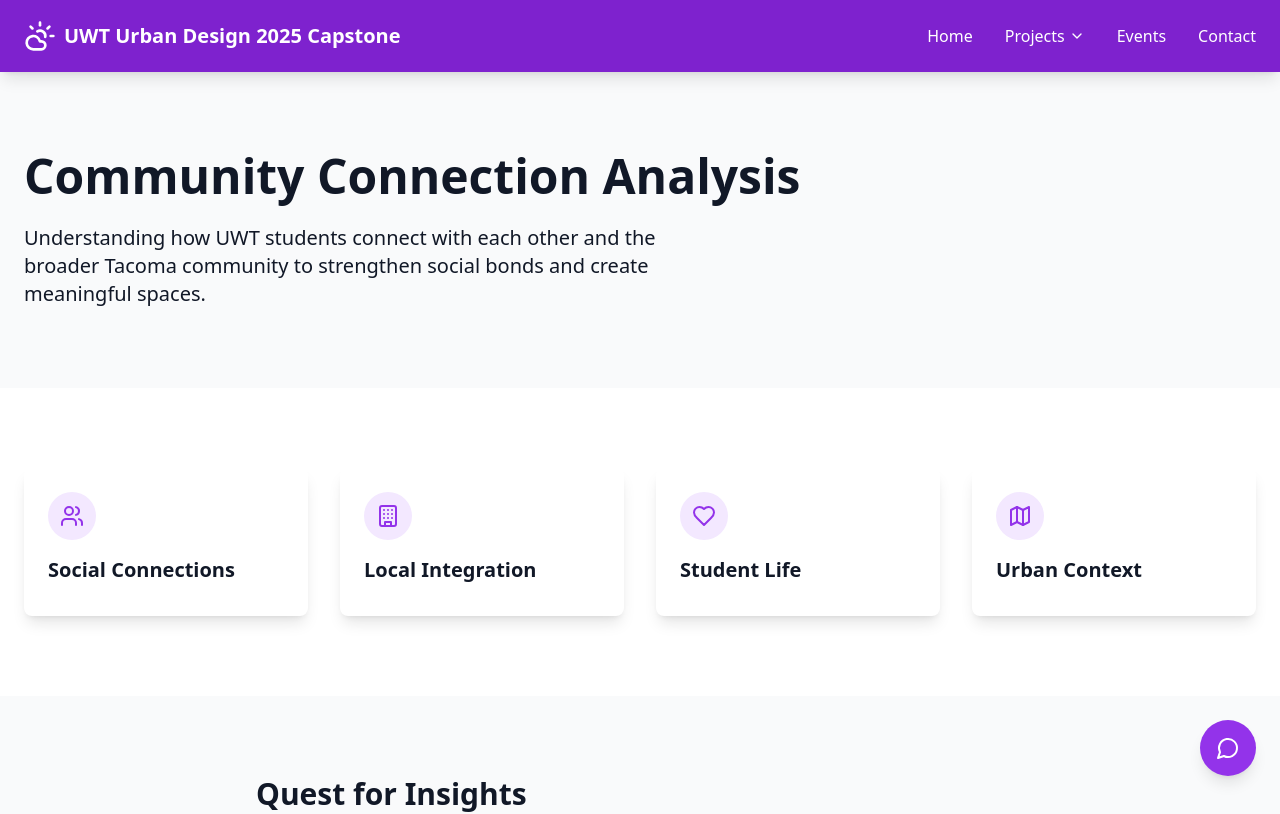
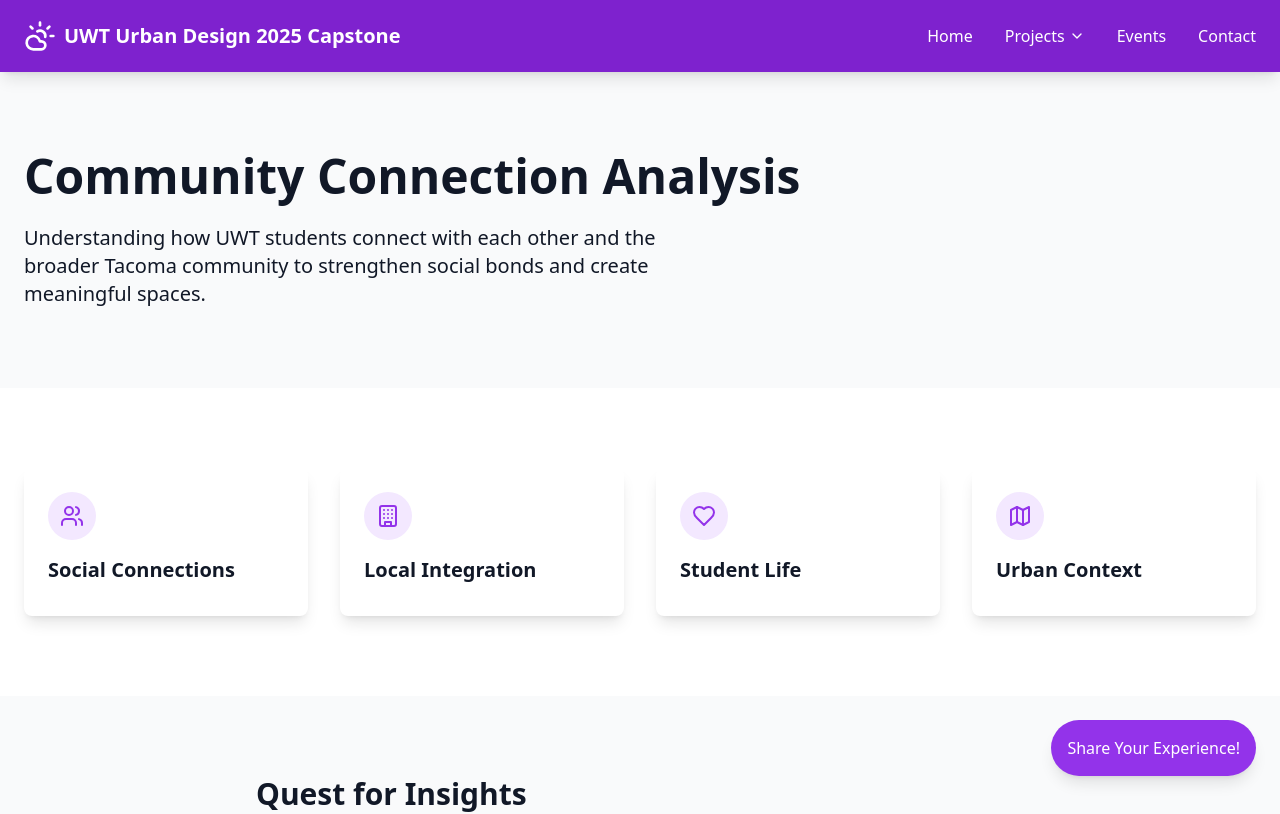
Before and after one commit to Hieu2M/UWTSurvey, a React (Vite) app: page /projects/community-analysis in a window 1280 px wide. Shown: the top 814 px of the page. Built offline with nearby package versions, Linux system fonts and the light colour scheme.

Commit message:
update survey floating button

```diff
--- a/src/components/FloatingSurveyButton.tsx
+++ b/src/components/FloatingSurveyButton.tsx
@@ -13,7 +13,7 @@ export default function FloatingSurveyButton() {
           ${isExpanded ? 'opacity-100 translate-x-0' : 'opacity-0 translate-x-8 pointer-events-none'}
         `}
             >
-                <p className="text-gray-700 whitespace-nowrap">Please, share your feedback!</p>
+                <p className="text-gray-700 whitespace-nowrap">Short Survey</p>
             </div>
 
             {/* Button */}
@@ -24,7 +24,8 @@ export default function FloatingSurveyButton() {
                 className="group relative bg-purple-600 hover:bg-purple-700 text-white p-4 rounded-full shadow-lg transform transition-all duration-300 hover:scale-110 focus:outline-none focus:ring-2 focus:ring-purple-500 focus:ring-offset-2"
                 aria-label="Take our survey"
             >
-                <MessageCircle className="h-6 w-6 transform transition-transform group-hover:rotate-12" />
+               {/*<MessageCircle className="h-6 w-6 transform transition-transform group-hover:rotate-12 items-center" />*/}
+                Share Your Experience!
             </button>
         </div>
     );
```
